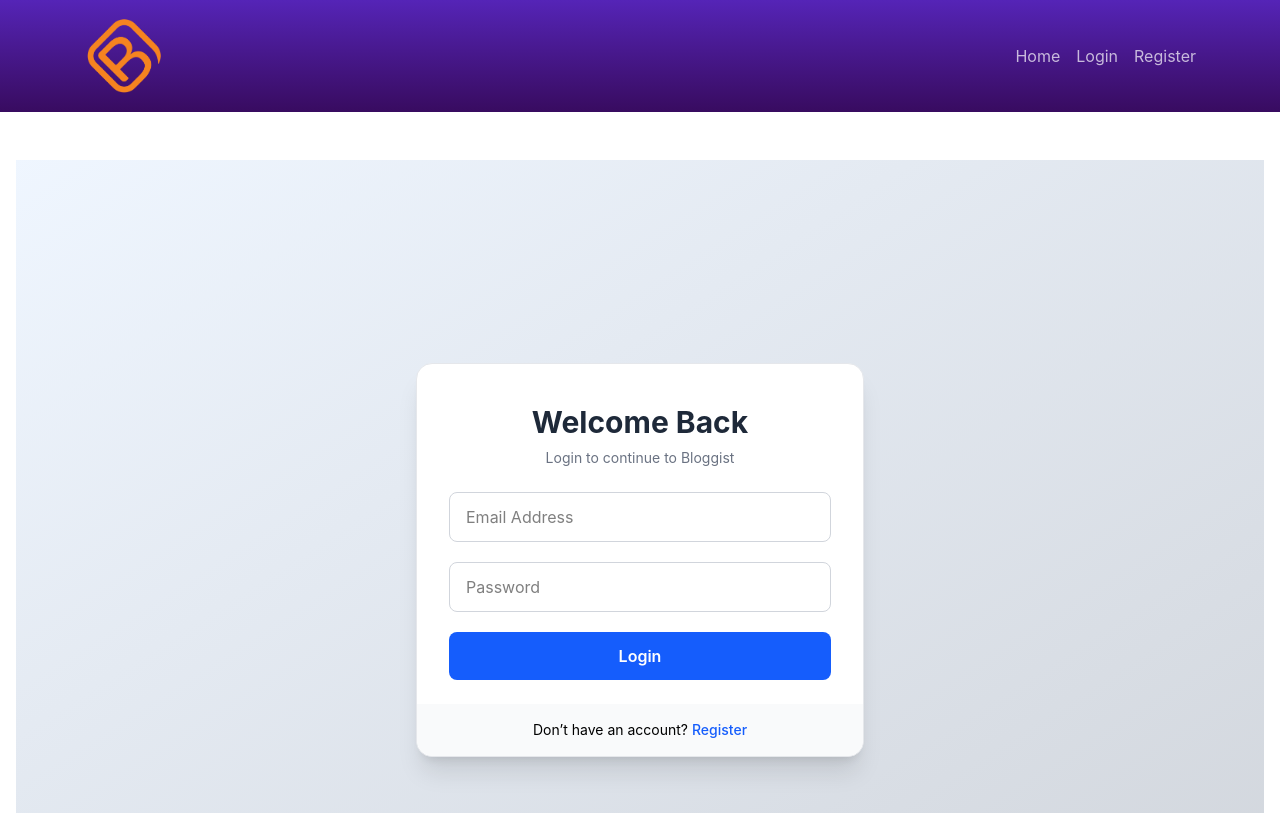
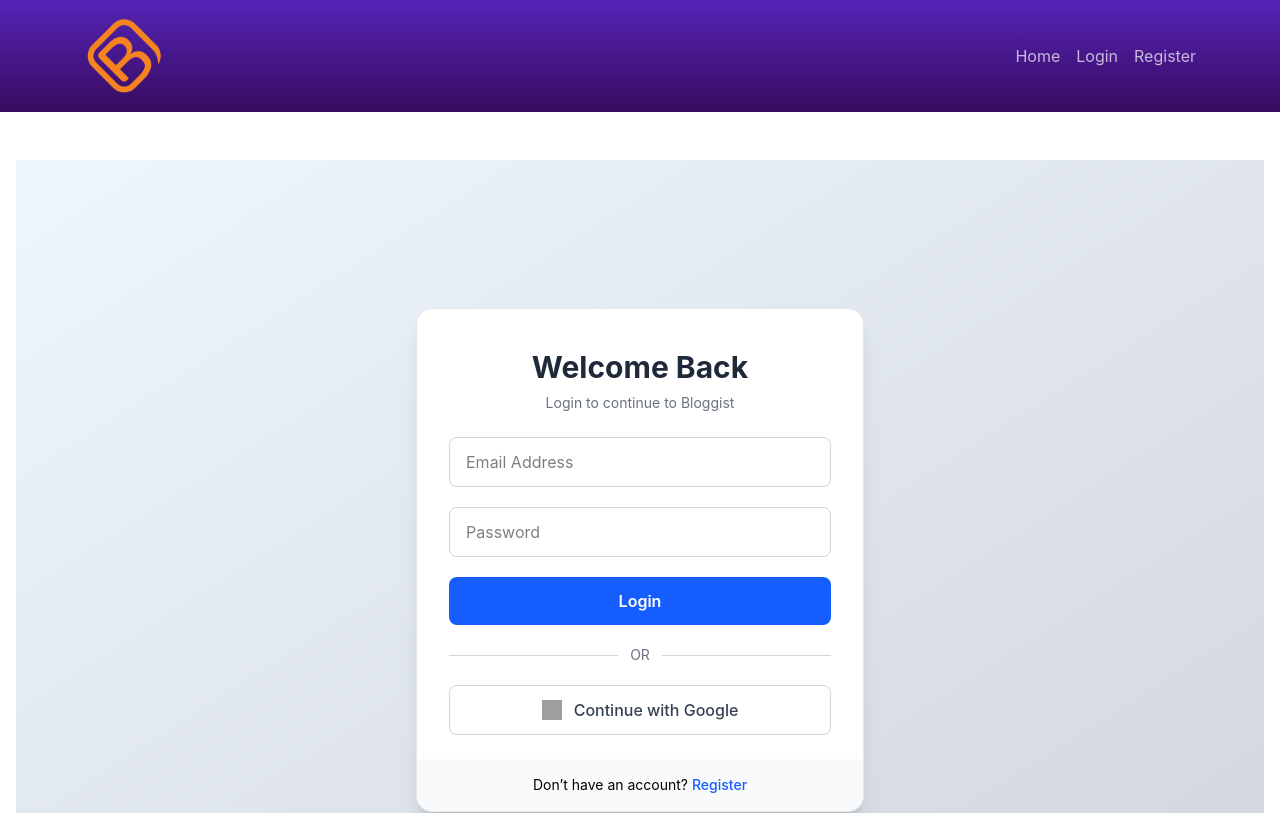
Before and after one commit to shubham0194/bloggist, a React (Vite) app: page /login in a window 1280 px wide. Shown: the top 813 px of the page. Built offline with nearby package versions, Linux system fonts and the light colour scheme; no server answers; grey boxes are pictures that could not be loaded.

Commit message:
Add Google sign-in to login page

```diff
--- a/src/components/login.jsx
+++ b/src/components/login.jsx
@@ -21,8 +21,17 @@
         dispatch(authLogin({ userData: serializeUser(userData) }));
         navigate("/");
       }
-    } catch (error) {
+    } catch {
       setError("Invalid email or password");
+    }
+  };
+
+  const handleGoogleLogin = async () => {
+    try {
+      await authService.loginWithGoogle();
+    } catch {
+      setError("Google sign-in failed. Please try again.");
+      console.error("Google sign-in failed.");
     }
   };
 
@@ -67,6 +76,27 @@
             Login
           </button>
 
+          <div className="flex items-center gap-3">
+            <div className="flex-1 h-px bg-gray-300"></div>
+            <span className="text-sm text-gray-500">OR</span>
+            <div className="flex-1 h-px bg-gray-300"></div>
+          </div>
+
+          <button
+            type="button"
+            onClick={handleGoogleLogin}
+            className="w-full py-3 rounded-lg border border-gray-300 flex items-center justify-center gap-3 hover:bg-gray-50 transition"
+          >
+            <img
+              src="https://www.svgrepo.com/show/475656/google-color.svg"
+              alt="Google"
+              className="w-5 h-5"
+            />
+            <span className="font-medium text-gray-700">
+              Continue with Google
+            </span>
+          </button>
+
         </form>
 
         {/* Footer */}
```
